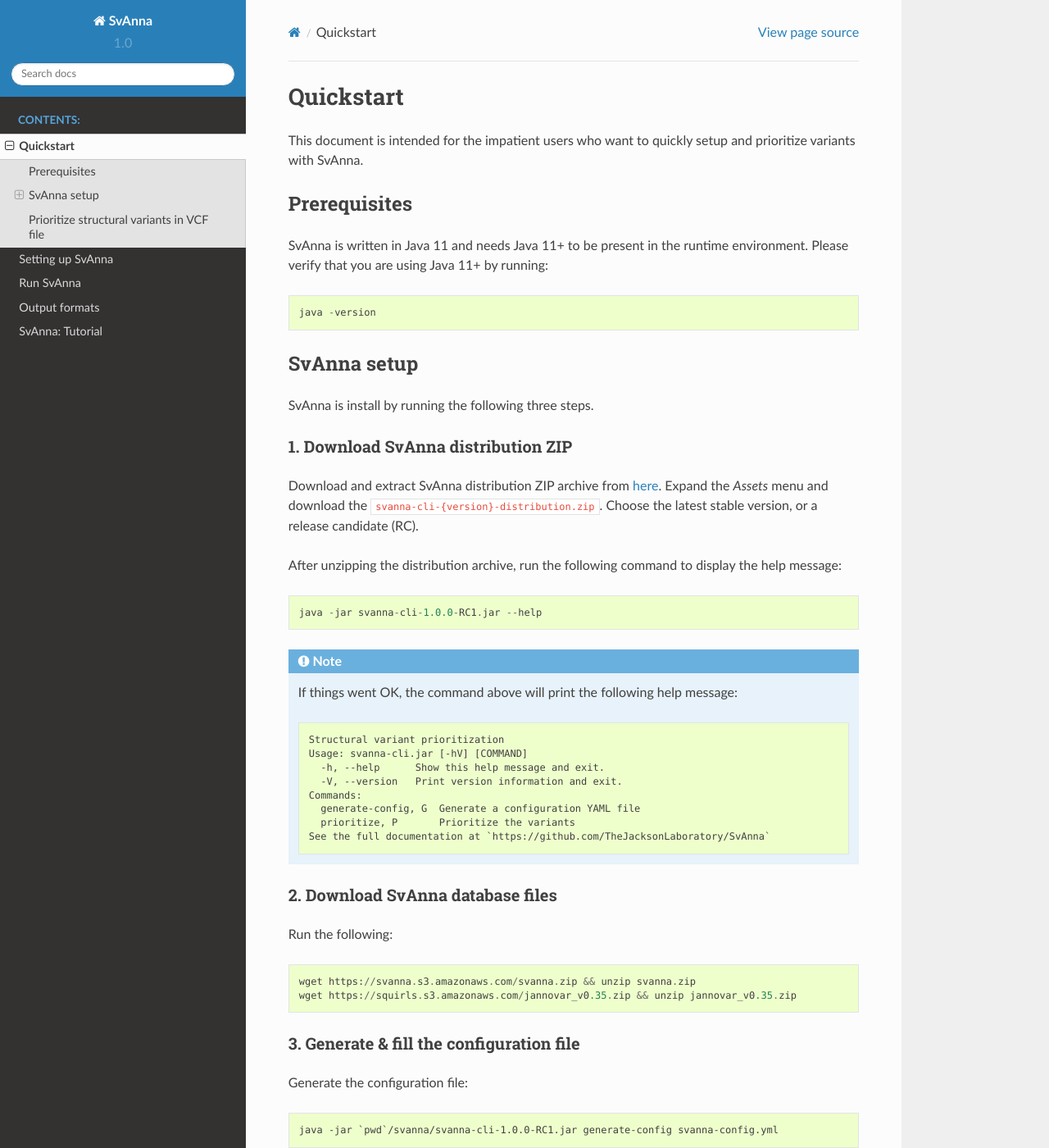
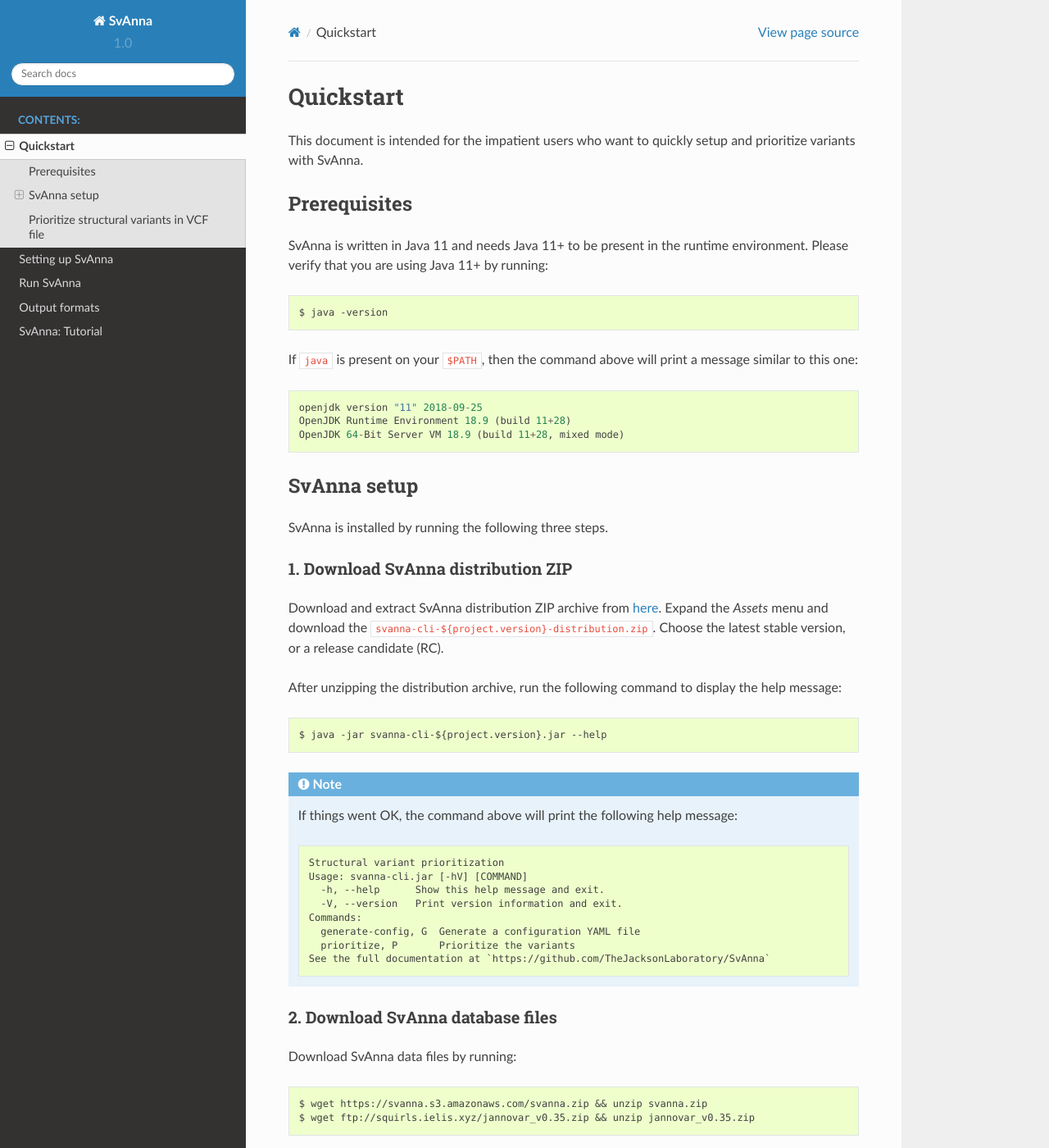
Before and after one commit to monarch-initiative/SvAnna, a Sphinx documentation site: the page built from docs/quickstart.rst, in a window 1280 px wide and 1400 px high. Shown: the whole window at 82% size. Built offline with Sphinx 7.4.7 and the Read the Docs theme 2.0.0, drawn with Linux system fonts in a browser that asks for light colours; some of the changed text lies outside the part shown.

Commit message:
Update location of the Jannovar ZIP, replace specific SvAnna version by placeholder, add `$` to CLI examples, fix typos

```diff
--- a/docs/quickstart.rst
+++ b/docs/quickstart.rst
@@ -12,24 +12,29 @@
 SvAnna is written in Java 11 and needs Java 11+ to be present in the runtime environment. Please verify that you are
 using Java 11+ by running::
 
-  java -version
+  $ java -version
 
+If ``java`` is present on your ``$PATH``, then the command above will print a message similar to this one::
+
+  openjdk version "11" 2018-09-25
+  OpenJDK Runtime Environment 18.9 (build 11+28)
+  OpenJDK 64-Bit Server VM 18.9 (build 11+28, mixed mode)
 
 SvAnna setup
 ^^^^^^^^^^^^
 
-SvAnna is install by running the following three steps.
+SvAnna is installed by running the following three steps.
 
 1. Download SvAnna distribution ZIP
 ~~~~~~~~~~~~~~~~~~~~~~~~~~~~~~~~~~~
 
 Download and extract SvAnna distribution ZIP archive from `here <https://github.com/TheJacksonLaboratory/SvAnna/releases>`_.
-Expand the *Assets* menu and download the ``svanna-cli-{version}-distribution.zip``. Choose the latest stable version,
+Expand the *Assets* menu and download the ``svanna-cli-${project.version}-distribution.zip``. Choose the latest stable version,
 or a release candidate (RC).
 
 After unzipping the distribution archive, run the following command to display the help message::
 
-  java -jar svanna-cli-1.0.0-RC1.jar --help
+  $ java -jar svanna-cli-${project.version}.jar --help
 
 .. note::
   If things went OK, the command above will print the following help message::
@@ -46,18 +51,20 @@
 2. Download SvAnna database files
 ~~~~~~~~~~~~~~~~~~~~~~~~~~~~~~~~~
 
-Run the following::
+Download SvAnna data files by running::
 
-  wget https://svanna.s3.amazonaws.com/svanna.zip && unzip svanna.zip
-  wget https://squirls.s3.amazonaws.com/jannovar_v0.35.zip && unzip jannovar_v0.35.zip
+  $ wget https://svanna.s3.amazonaws.com/svanna.zip && unzip svanna.zip
+  $ wget ftp://squirls.ielis.xyz/jannovar_v0.35.zip && unzip jannovar_v0.35.zip
 
+.. tip::
+  Use ``curl --output svanna.zip https://svanna.s3.amazonaws.com/svanna.zip`` if ``wget`` is not available in your environment
 
 3. Generate & fill the configuration file
 ~~~~~~~~~~~~~~~~~~~~~~~~~~~~~~~~~~~~~~~~~
 
 Generate the configuration file::
 
-  java -jar `pwd`/svanna/svanna-cli-1.0.0-RC1.jar generate-config svanna-config.yml
+  $ java -jar `pwd`/svanna/svanna-cli-${project.version}.jar generate-config svanna-config.yml
 
 Now open the generated file in your favorite text editor and provide absolute paths to the following two resources:
 
@@ -77,7 +84,7 @@
 
 First, let's download the VCF file::
 
-  wget https://github.com/TheJacksonLaboratory/SvAnna/blob/master/svanna-cli/src/examples/example.vcf
+  $ wget https://github.com/TheJacksonLaboratory/SvAnna/blob/master/svanna-cli/src/examples/example.vcf
 
 The variants were sourced from published clinical case reports and each variant led to a Mendelian disease.
 
@@ -90,7 +97,7 @@
 
 Now, let's prioritize the variants::
 
-  java -jar svanna/svanna-cli-1.0.0-RC1.jar prioritize --config svanna-config.yml --output-format html,csv,vcf --vcf example.vcf --term HP:0011890 --term HP:0000978 --term HP:0012147
+  $ java -jar svanna/svanna-cli-${project.version}.jar prioritize --config svanna-config.yml --output-format html,csv,vcf --vcf example.vcf --term HP:0011890 --term HP:0000978 --term HP:0012147
 
 The variant with ID ``Othman-2010-20696945-VWF-index-FigS7`` that disrupts a promoter of the *von Willenbrand factor*
 (*VWF*) gene (`Othman et al., 2010 <https://pubmed.ncbi.nlm.nih.gov/20696945>`_)
--- a/docs/running.rst
+++ b/docs/running.rst
@@ -22,7 +22,7 @@
 
 To prioritize variants in the `example.vcf`_ file (an example VCF file with 8 variants stored in SvAnna repository), run::
 
-  java -jar svanna-cli.jar prioritize --config svanna-config.yaml --vcf example.vcf --term HP:0011890 --term HP:0000978 --term HP:0012147 --prefix /path/to/output
+  $ java -jar svanna-cli.jar prioritize --config svanna-config.yaml --vcf example.vcf --term HP:0011890 --term HP:0000978 --term HP:0012147 --prefix /path/to/output
 
 After the annotation, the results are stored at ``/path/to/output.html``.
 
--- a/docs/tutorial.rst
+++ b/docs/tutorial.rst
@@ -39,7 +39,7 @@
 
 .. code-block:: console
 
-    java -jar svanna-cli.jar prioritize --vcf example.vcf -c svanna-config.yml
+    $ java -jar svanna-cli.jar prioritize --vcf example.vcf -c svanna-config.yml
 
 This will output an HTML file called `example.SVANNA.html` in the same directory as the input VCF file.
 SvAnna outputs information about each of the SVs in the VCF file. Two main sections are generated for each SV. The top section
```
Also changed, not shown: docs/setup.rst (+7 -3 lines).
